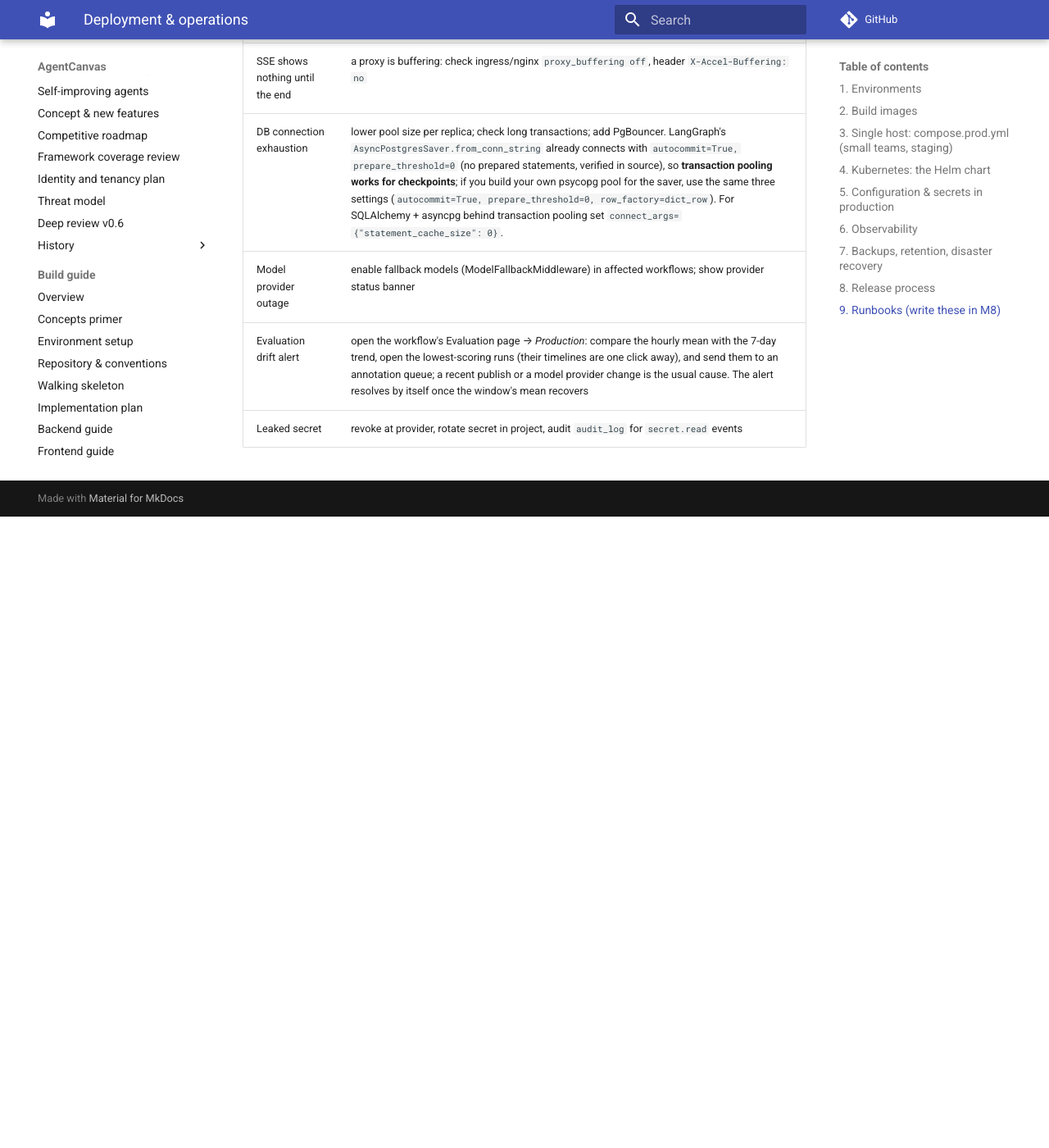
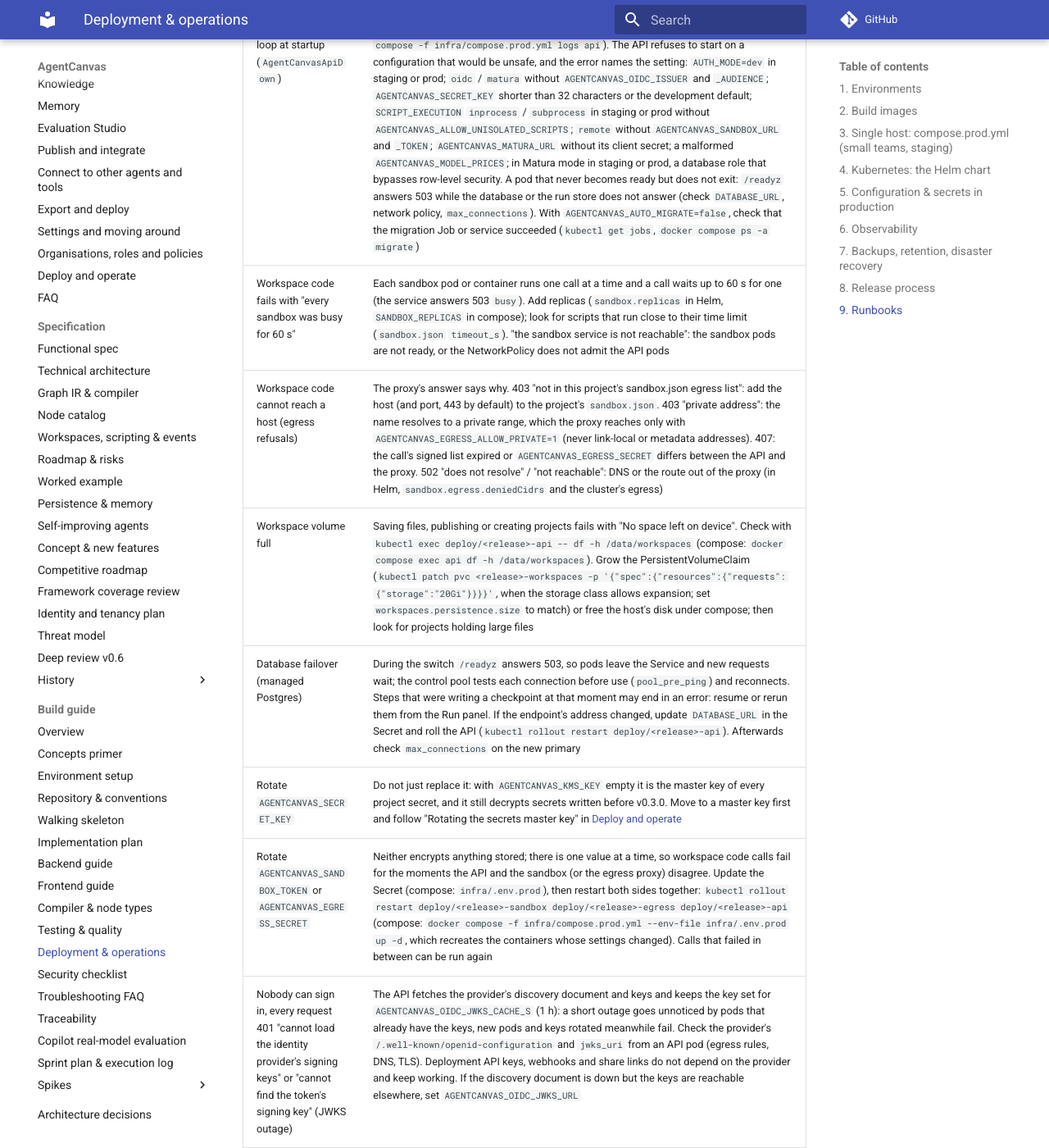
Before and after one commit to marunsct/AgentCanvas, an MkDocs documentation site: the page built from docs/agent-canvas-spec/build-guide/09-deployment-and-operations.md, in a window 1280 px wide and 1400 px high, scrolled down 8605 px. Shown: the whole window at 82% size. Built offline with MkDocs 1.6.1 and Material for MkDocs 9.7.7, drawn with Linux system fonts in a browser that asks for light colours; comment, search, counter and statistics services are not loaded; before the commit the page ends 9235 px from its top, so only the background shows below that; some of the changed text lies outside the part shown.

Commit message:
Alerts: detect a down API by its own metric, not a job name; write the runbooks the alerts link to
AgentCanvasApiDown was absent(up{job=~".*agentcanvas.*"} == 1): with the usual kubernetes-pods scrape
job (the one the chart's prometheus.io annotations are for) no series ever matched, so it fired
forever. It is now absent(agentcanvas_runs_active), an unlabelled gauge only the API exports, with a
note on narrowing it by relabelled labels. The alerts linked to #9-runbooks while the heading was
"9. Runbooks (write these in M8)"; the heading is now "9. Runbooks", every alert links to it, and it
gains runbooks for an API that crash-loops at startup, busy sandboxes, egress refusals, a full
workspace volume, a database failover, rotating the secret key, sandbox token and egress secret, and an
identity provider whose keys cannot be fetched. A test checks the metric exists and every anchor does.

Changelog: The "API down" alert no longer fires forever with the standard kubernetes-pods scrape job, and every alert links to runbooks that now exist.

Co-Authored-By: Claude Opus 5.5 <noreply@anthropic.com>

```diff
--- a/docs/agent-canvas-spec/build-guide/09-deployment-and-operations.md
+++ b/docs/agent-canvas-spec/build-guide/09-deployment-and-operations.md
@@ -128,9 +128,20 @@ helm install agentcanvas infra/helm/agentcanvas \
 3. Tag `vX.Y.Z` → promote the same images to prod (no rebuild); migrations run first.
 4. Rollback = redeploy the previous image tag; migrations must be backward compatible for one release (expand → migrate → contract).
 
-## 9. Runbooks (write these in M8)
+## 9. Runbooks
+
+The alert rules in `infra/observability/alerts.yaml` link here. Logs are JSON; the `event` field names what happened.
+
 | Situation | First steps |
 |-----------|-------------|
+| API pods crash-loop at startup (`AgentCanvasApiDown`) | Read the last lines before the exit: `kubectl logs <pod> --previous` (compose: `docker compose -f infra/compose.prod.yml logs api`). The API refuses to start on a configuration that would be unsafe, and the error names the setting: `AUTH_MODE=dev` in staging or prod; `oidc` / `matura` without `AGENTCANVAS_OIDC_ISSUER` and `_AUDIENCE`; `AGENTCANVAS_SECRET_KEY` shorter than 32 characters or the development default; `SCRIPT_EXECUTION` `inprocess` / `subprocess` in staging or prod without `AGENTCANVAS_ALLOW_UNISOLATED_SCRIPTS`; `remote` without `AGENTCANVAS_SANDBOX_URL` and `_TOKEN`; `AGENTCANVAS_MATURA_URL` without its client secret; a malformed `AGENTCANVAS_MODEL_PRICES`; in Matura mode in staging or prod, a database role that bypasses row-level security. A pod that never becomes ready but does not exit: `/readyz` answers 503 while the database or the run store does not answer (check `DATABASE_URL`, network policy, `max_connections`). With `AGENTCANVAS_AUTO_MIGRATE=false`, check that the migration Job or service succeeded (`kubectl get jobs`, `docker compose ps -a migrate`) |
+| Workspace code fails with "every sandbox was busy for 60 s" | Each sandbox pod or container runs one call at a time and a call waits up to 60 s for one (the service answers 503 `busy`). Add replicas (`sandbox.replicas` in Helm, `SANDBOX_REPLICAS` in compose); look for scripts that run close to their time limit (`sandbox.json` `timeout_s`). "the sandbox service is not reachable": the sandbox pods are not ready, or the NetworkPolicy does not admit the API pods |
+| Workspace code cannot reach a host (egress refusals) | The proxy's answer says why. 403 "not in this project's sandbox.json egress list": add the host (and port, 443 by default) to the project's `sandbox.json`. 403 "private address": the name resolves to a private range, which the proxy reaches only with `AGENTCANVAS_EGRESS_ALLOW_PRIVATE=1` (never link-local or metadata addresses). 407: the call's signed list expired or `AGENTCANVAS_EGRESS_SECRET` differs between the API and the proxy. 502 "does not resolve" / "not reachable": DNS or the route out of the proxy (in Helm, `sandbox.egress.deniedCidrs` and the cluster's egress) |
+| Workspace volume full | Saving files, publishing or creating projects fails with "No space left on device". Check with `kubectl exec deploy/<release>-api -- df -h /data/workspaces` (compose: `docker compose exec api df -h /data/workspaces`). Grow the PersistentVolumeClaim (`kubectl patch pvc <release>-workspaces -p '{"spec":{"resources":{"requests":{"storage":"20Gi"}}}}'`, when the storage class allows expansion; set `workspaces.persistence.size` to match) or free the host's disk under compose; then look for projects holding large files |
+| Database failover (managed Postgres) | During the switch `/readyz` answers 503, so pods leave the Service and new requests wait; the control pool tests each connection before use (`pool_pre_ping`) and reconnects. Steps that were writing a checkpoint at that moment may end in an error: resume or rerun them from the Run panel. If the endpoint's address changed, update `DATABASE_URL` in the Secret and roll the API (`kubectl rollout restart deploy/<release>-api`). Afterwards check `max_connections` on the new primary |
+| Rotate `AGENTCANVAS_SECRET_KEY` | Do not just replace it: with `AGENTCANVAS_KMS_KEY` empty it is the master key of every project secret, and it still decrypts secrets written before v0.3.0. Move to a master key first and follow "Rotating the secrets master key" in [Deploy and operate](../../user-guide/deploy.md#rotating-the-secrets-master-key) |
+| Rotate `AGENTCANVAS_SANDBOX_TOKEN` or `AGENTCANVAS_EGRESS_SECRET` | Neither encrypts anything stored; there is one value at a time, so workspace code calls fail for the moments the API and the sandbox (or the egress proxy) disagree. Update the Secret (compose: `infra/.env.prod`), then restart both sides together: `kubectl rollout restart deploy/<release>-sandbox deploy/<release>-egress deploy/<release>-api` (compose: `docker compose -f infra/compose.prod.yml --env-file infra/.env.prod up -d`, which recreates the containers whose settings changed). Calls that failed in between can be run again |
+| Nobody can sign in, every request 401 "cannot load the identity provider's signing keys" or "cannot find the token's signing key" (JWKS outage) | The API fetches the provider's discovery document and keys and keeps the key set for `AGENTCANVAS_OIDC_JWKS_CACHE_S` (1 h): a short outage goes unnoticed by pods that already have the keys, new pods and keys rotated meanwhile fail. Check the provider's `/.well-known/openid-configuration` and `jwks_uri` from an API pod (egress rules, DNS, TLS). Deployment API keys, webhooks and share links do not depend on the provider and keep working. If the discovery document is down but the keys are reachable elsewhere, set `AGENTCANVAS_OIDC_JWKS_URL` |
 | Runs stuck "running" | graceful restarts hand runs over (FR-X-10, §4); runs of a pod that was killed (OOM, node loss) are taken over by another pod after `AGENTCANVAS_ORPHAN_AFTER_S` (60 s) without a heartbeat (S12). If they stay `running`, check that at least one API pod is up, then cancel them from the Run panel |
 | SSE shows nothing until the end | a proxy is buffering: check ingress/nginx `proxy_buffering off`, header `X-Accel-Buffering: no` |
 | DB connection exhaustion | lower pool size per replica; check long transactions; add PgBouncer. LangGraph's `AsyncPostgresSaver.from_conn_string` already connects with `autocommit=True, prepare_threshold=0` (no prepared statements, verified in source), so **transaction pooling works for checkpoints**; if you build your own psycopg pool for the saver, use the same three settings (`autocommit=True, prepare_threshold=0, row_factory=dict_row`). For SQLAlchemy + asyncpg behind transaction pooling set `connect_args={"statement_cache_size": 0}`. |
```
Also changed, not shown: 2 other files.
